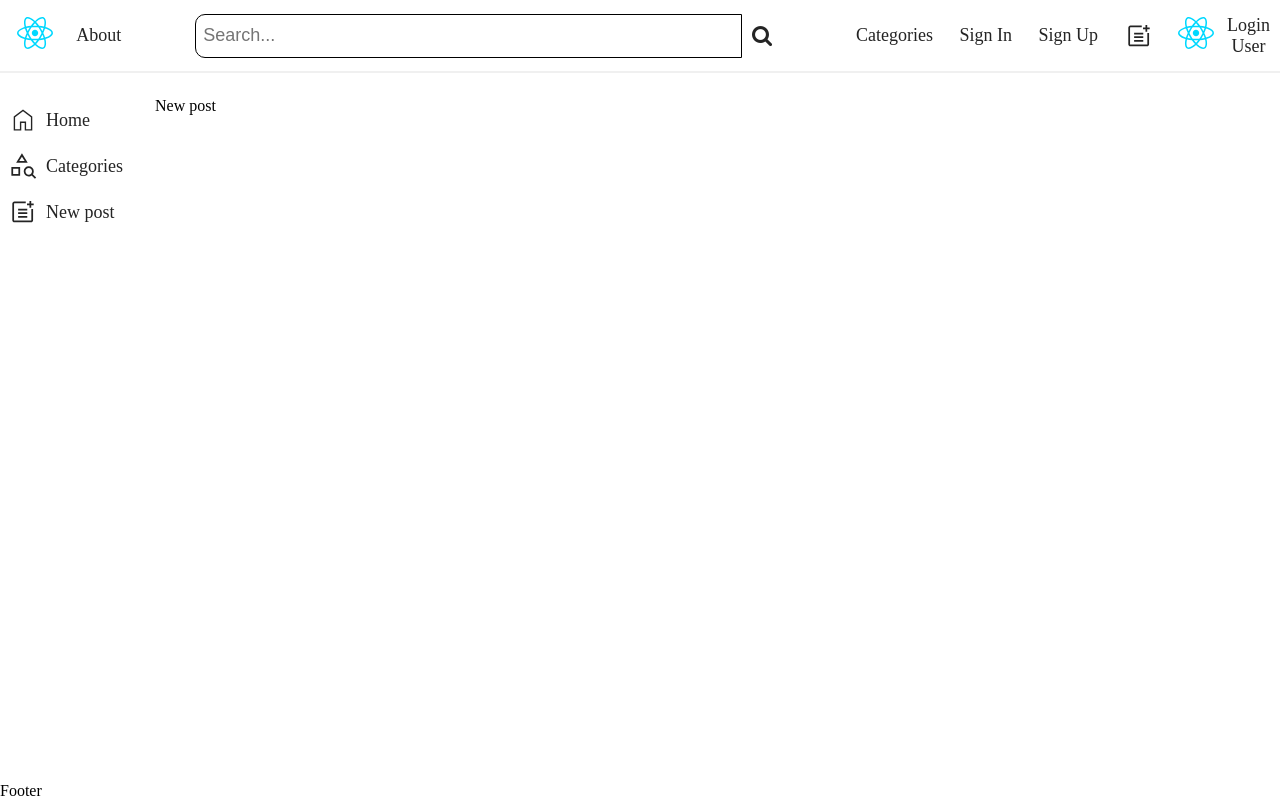
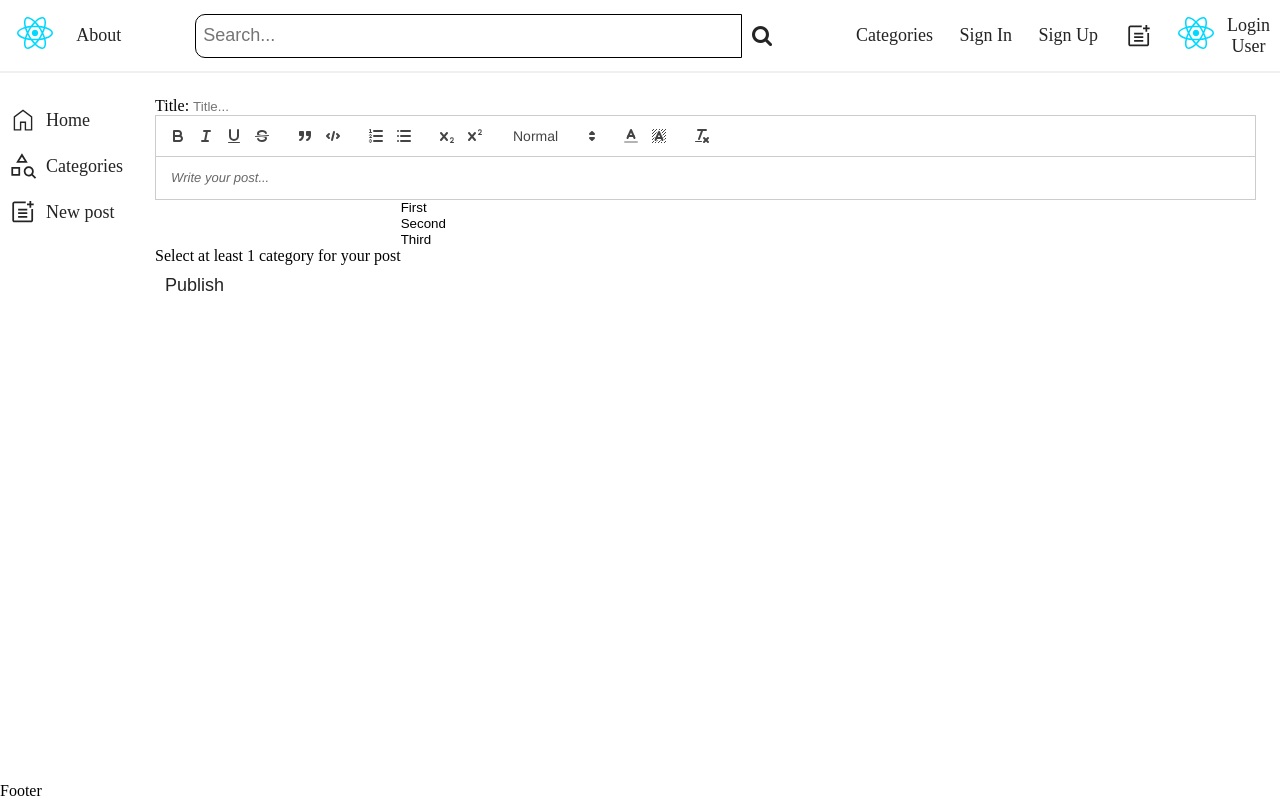
Before and after one commit to Eug4n4/usof-frontend, a React (Vite) app: page /post in a window 1280 px wide. Built offline with nearby package versions, Linux system fonts and the light colour scheme; no server answers.

Commit message:
create post page

```diff
--- a/src/App.jsx
+++ b/src/App.jsx
@@ -14,6 +14,7 @@ import EditCategory from "./pages/categories/EditCategory";
 import RoleChecker from "./components/RoleChecker";
 import Logout from "./pages/auth/Logout";
 import DeleteCategory from "./pages/categories/DeleteCategory";
+import CreatePost from "./pages/post/CreatePost";
 
 function App() {
   return (
@@ -43,7 +44,7 @@ function App() {
             </RoleChecker>
           }
         />
-        <Route path="post" element={<div>New post</div>} />
+        <Route path="post" element={<CreatePost />} />
 
         <Route path="*" element={<NoMatch />} />
       </Route>
--- a/src/pages/categories/EditCategory.jsx
+++ b/src/pages/categories/EditCategory.jsx
@@ -1,7 +1,7 @@
 import { useEffect, useState } from "react";
 import { useParams } from "react-router-dom";
 import api from "../../api/api";
-
+import Button from "../../components/button/Button";
 function EditCategory() {
   const [title, setTitle] = useState("");
   const [description, setDescription] = useState("");
@@ -46,7 +46,7 @@ function EditCategory() {
           onChange={(e) => setDescription(e.target.value)}
         />
       </fieldset>
-      <button type="submit">Edit</button>
+      <Button type="submit">Edit</Button>
     </form>
   );
 }
--- /dev/null
+++ b/src/pages/post/CreatePost.jsx
@@ -0,0 +1,69 @@
+import Quill from "quill";
+import "quill/dist/quill.snow.css";
+import { useEffect, useRef } from "react";
+import Button from "../../components/button/Button";
+
+function CreatePost() {
+  const editorRef = useRef(null);
+  const quillRef = useRef(null);
+  const mountedRef = useRef(false);
+
+  useEffect(() => {
+    if (mountedRef.current) return;
+    mountedRef.current = true;
+
+    const editorDiv = document.createElement("div");
+    editorRef.current.appendChild(editorDiv);
+
+    const toolbarOptions = [
+      ["bold", "italic", "underline", "strike"],
+      ["blockquote", "code-block"],
+      [{ list: "ordered" }, { list: "bullet" }],
+      [{ script: "sub" }, { script: "super" }],
+      [{ size: ["small", false, "large", "huge"] }],
+      [{ color: [] }, { background: [] }],
+      ["clean"],
+    ];
+
+    quillRef.current = new Quill(editorDiv, {
+      placeholder: "Write your post...",
+      theme: "snow",
+      modules: { toolbar: toolbarOptions },
+    });
+  }, []);
+
+  const handleSubmit = (e) => {
+    e.preventDefault();
+    const html = quillRef.current?.root.innerHTML;
+    console.log("Post content:", html);
+  };
+
+  return (
+    <form onSubmit={handleSubmit}>
+      <fieldset>
+        <label htmlFor="title">Title: </label>
+        <input
+          type="text"
+          name="title"
+          id="title"
+          placeholder="Title..."
+          maxLength={100}
+        />
+      </fieldset>
+      <div id="editor_wrapper" ref={editorRef} />
+      <fieldset>
+        <label htmlFor="categories">
+          Select at least 1 category for your post
+        </label>
+        <select name="categories" id="categories" multiple="multiple">
+          <option value="First">First</option>
+          <option value="Second">Second</option>
+          <option value="Third">Third</option>
+        </select>
+      </fieldset>
+
+      <Button type="submit">Publish</Button>
+    </form>
+  );
+}
+export default CreatePost;
```
